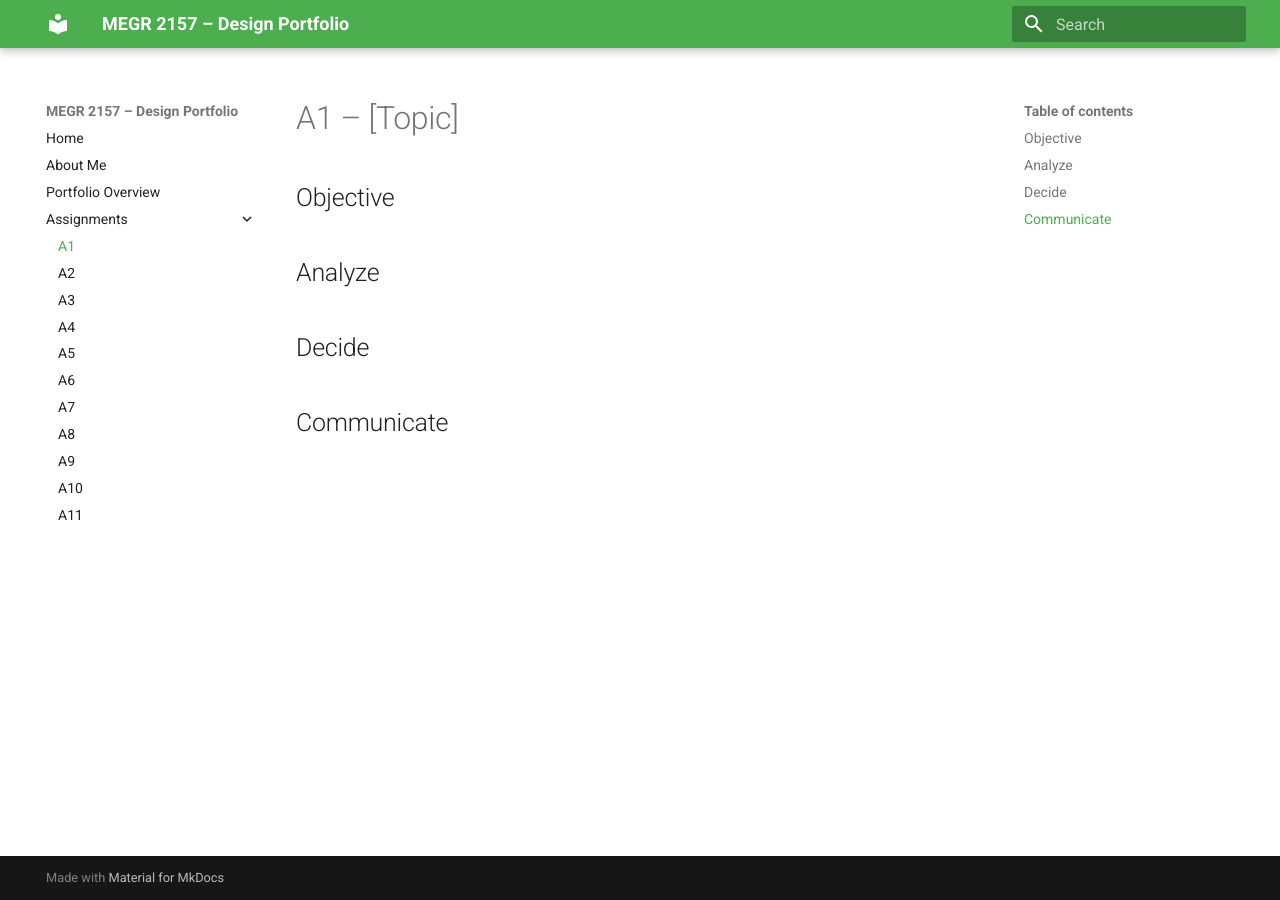
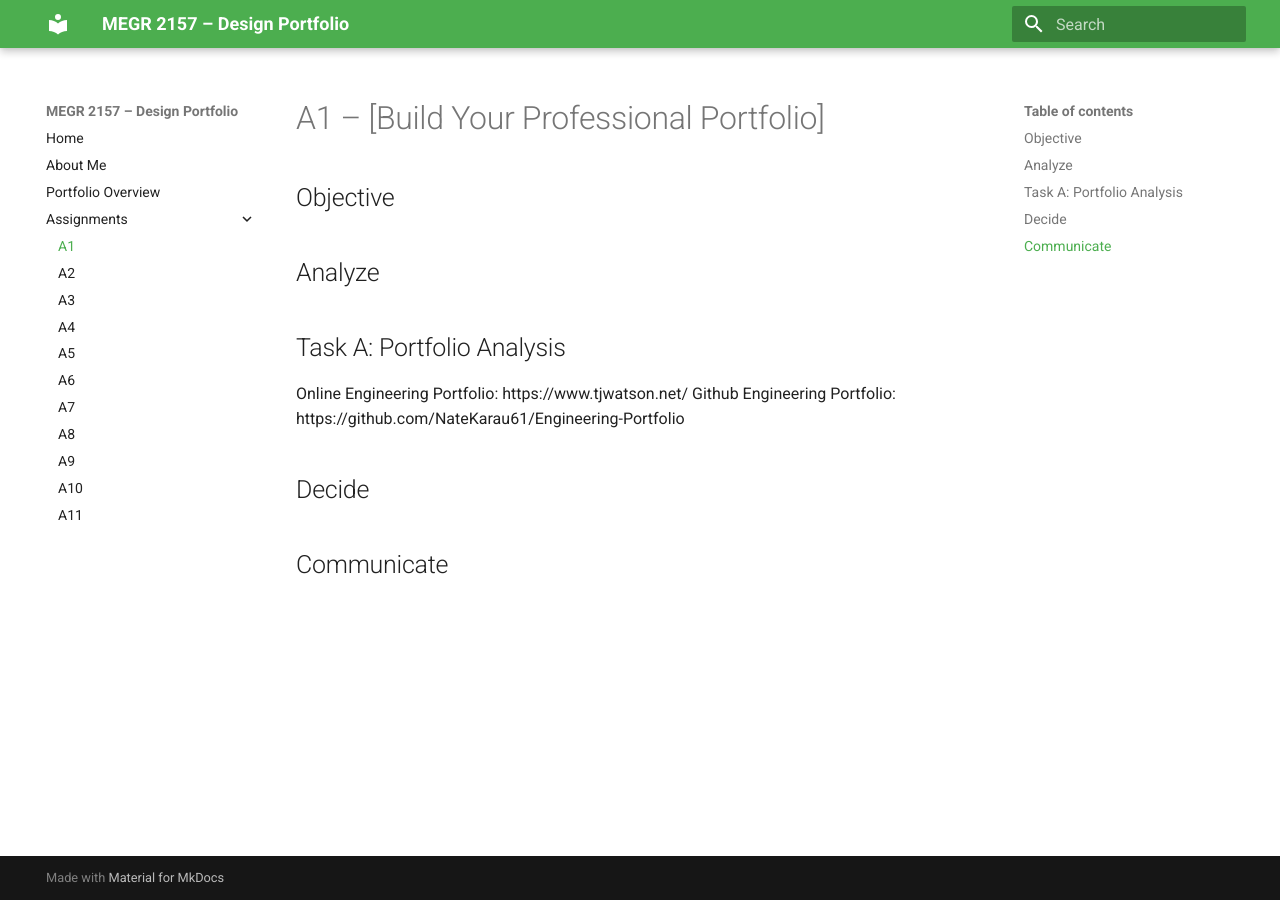
Before and after one commit to jcasillaspad/MEGR2157-Portfolio, an MkDocs documentation site: the page built from docs/assignments/A01/index.md, in a window 1280 px wide. Built offline with MkDocs 1.6.1 and Material for MkDocs 9.7.7, drawn with Linux system fonts in a browser that asks for light colours.

Commit message:
Revise assignment title and add portfolio analysis
Updated assignment title and added portfolio analysis section with links.

```diff
--- a/docs/assignments/A01/index.md
+++ b/docs/assignments/A01/index.md
@@ -1,9 +1,12 @@
-# A1 – [Topic]
+# A1 – [Build Your Professional Portfolio]
 
 ## Objective
 
 
 ## Analyze
+## Task A: Portfolio Analysis
+Online Engineering Portfolio: https://www.tjwatson.net/
+Github Engineering Portfolio: https://github.com/NateKarau61/Engineering-Portfolio
 
 
 ## Decide
```
